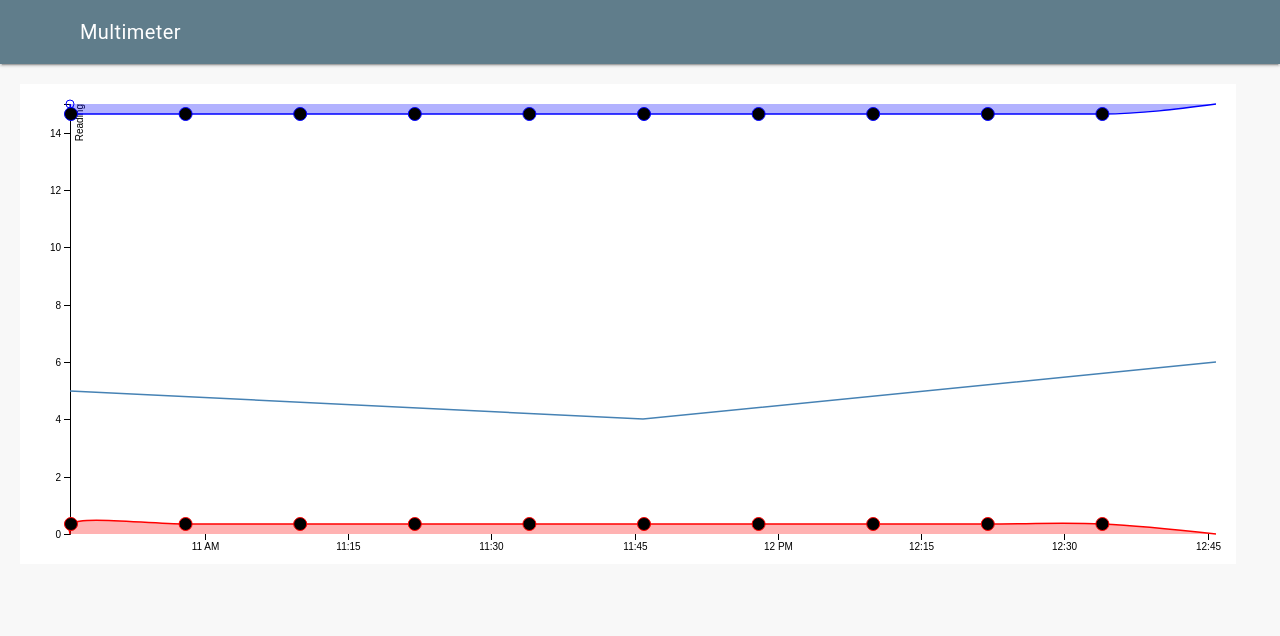
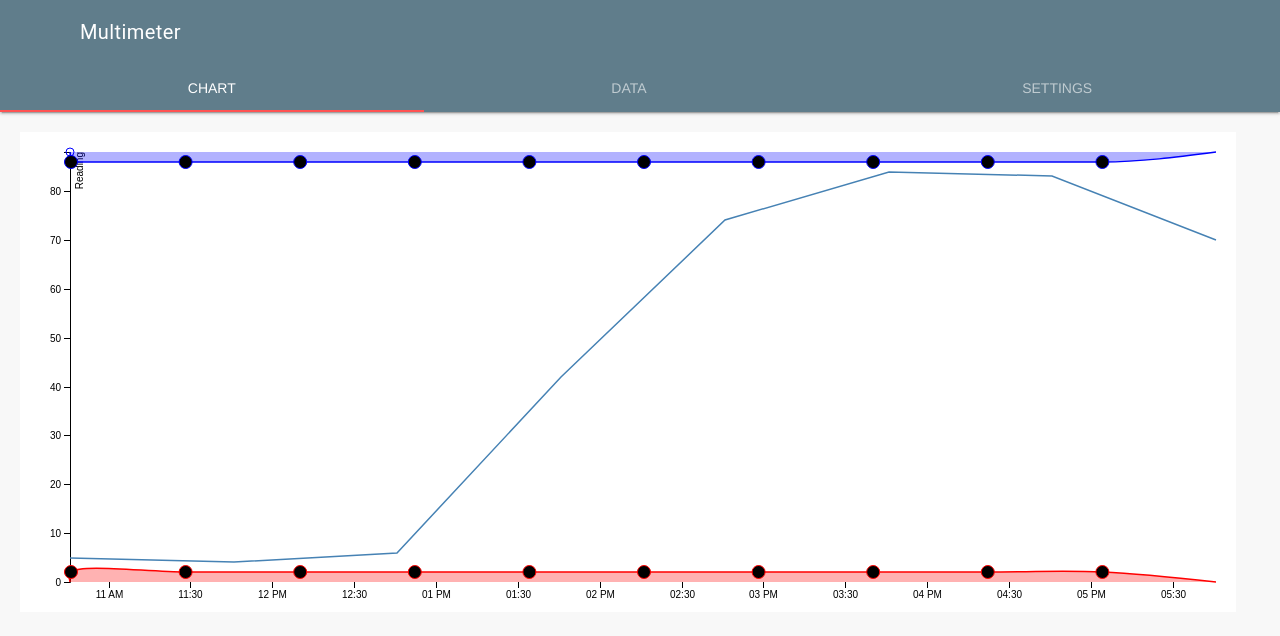
Before and after one commit to r-portas/engg4810, a website: page software/public/index.html in a window 1280 px wide. Drawn offline with Linux system fonts and the light colour scheme; no server answers.

Commit message:
Added tabs

```diff
--- a/software/public/index.html
+++ b/software/public/index.html
@@ -18,11 +18,17 @@
     </head>
 
     <body>
-        <div id="app" class="mdl-layout mdl-js-layout mdl-layout--fixed-header">
+        <div id="app" class="mdl-layout mdl-js-layout mdl-layout--fixed-header mdl-layout--fixed-tabs">
             <header class="mdl-layout__header">
                 <div class="mdl-layout__header-row">
                     <!-- Title -->
                     <span class="mdl-layout-title">Multimeter</span>
+                </div>
+
+                <div class="mdl-layout__tab-bar mdl-js-ripple-effect">
+                    <a v-on:click="currentTab = tabs.CHART" v-bind:class="{ 'is-active': checkTabActive(tabs.CHART) }" class="mdl-layout__tab">Chart</a>
+                    <a v-on:click="currentTab = tabs.DATA" v-bind:class="{ 'is-active': checkTabActive(tabs.DATA) }" class="mdl-layout__tab">Data</a>
+                    <a v-on:click="currentTab = tabs.SETTINGS" v-bind:class="{ 'is-active': checkTabActive(tabs.SETTINGS) }" class="mdl-layout__tab">Settings</a>
                 </div>
             </header>
 
@@ -33,7 +39,7 @@
             </div>
 
             <main class="mdl-layout__content">
-                <div class="page-content">
+                <div v-if="currentTab == tabs.CHART" class="page-content">
                     <chart :data="data"></chart>
                 </div>
             </main>
--- a/software/public/js/components/chart.js
+++ b/software/public/js/components/chart.js
@@ -25,6 +25,9 @@ Vue.component('chart', {
       numOfMaskPoints: 10,
       topMasks: [],
       bottomMasks: [],
+
+      // Configuration
+      dataLimit: 10,
     };
   },
 
@@ -111,8 +114,16 @@ Vue.component('chart', {
       this.drawMasks();
     },
 
+    /**
+     * Processes and prepares data from plotting
+     * Includes limiting the amount of data to plot
+     */
     getData() {
-      const translated = this.data.map((item) => {
+
+      // Return at most 'dataLimit' elements from the end of data
+      let limitedData = this.data.slice(Math.max(this.data.length - this.dataLimit, 0));
+
+      const translated = limitedData.map((item) => {
         const translatedItem = {
           y: this.yscale(item.value),
           x: this.xscale(item.date),
@@ -121,10 +132,12 @@ Vue.component('chart', {
         return translatedItem;
       });
 
+      // TODO: Refactor 'data' to 'translatedData'
       const data = {
         topMask: this.topMasks,
         bottomMask: this.bottomMasks,
         data: translated,
+        rawData: limitedData,
       };
 
       return data;
@@ -148,14 +161,20 @@ Vue.component('chart', {
       // Set the yscale
       this.yscale = y;
 
+      const data = this.getData().rawData;
+
       // The line for the data
       const line = d3.line()
         .x((d) => { return x(d.date); })
         .y((d) => { return y(d.value); });
 
-      x.domain(d3.extent(this.data, (d) => { return d.date; }));
+      x.domain(d3.extent(data, (d) => { return d.date; }));
       // y.domain(d3.extent(this.data, (d) => { return d.value; }));
-      y.domain([0, 15]);
+
+      // TODO: This is gonna cause issues with the masks
+      // TUTOR QUESTION
+      // y.domain([0, 15]);
+      y.domain([d3.min(data, (d) => { return d.value; }) - 4, d3.max(data, (d) => { return d.value }) + 4]);
 
       // X axis
       this.g.append('g')
@@ -177,7 +196,7 @@ Vue.component('chart', {
 
       // Data
       this.g.append('path')
-        .datum(this.data)
+        .datum(data)
         .attr('fill', 'none')
         .attr('stroke', 'steelblue')
         .attr('stroke-width', 1.5)
--- a/software/public/js/main.js
+++ b/software/public/js/main.js
@@ -14,6 +14,13 @@ new Vue({
       socket: null,
 
       data: [],
+
+      currentTab: 'Chart',
+      tabs: {
+        CHART: 'Chart',
+        DATA: 'Data',
+        SETTINGS: 'Settings',
+      },
     };
   },
 
@@ -33,6 +40,13 @@ new Vue({
       const isoString = date.toISOString();
       const parseTime = d3.isoParse;
       this.data.push({ date: parseTime(isoString), value });
+    },
+
+    /**
+     * Checks if the current tab is active
+     */
+    checkTabActive(tabName) {
+      return tabName === this.currentTab;
     },
 
   },
@@ -56,12 +70,10 @@ new Vue({
     this.addEntry(date.add(1, 'hours'), 4);
     this.addEntry(date.add(1, 'hours'), 6);
 
-    /*
     setInterval(() => {
       const rand = Math.floor((Math.random() * 100) + 1);
       scope.addEntry(date.add(1, 'hours'), rand);
     }, 1000);
-    */
 
     // END TESTING
   },
```
